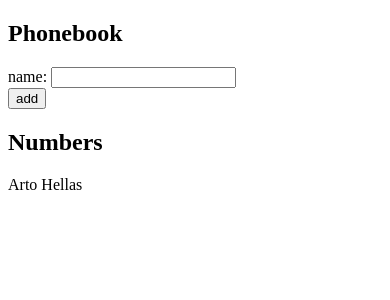
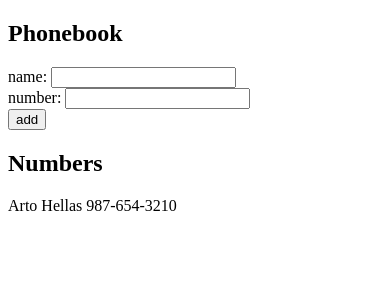
Before and after one commit to madhavarayulu/fullstackopen, a React (Vite) app in the folder part2/phonebook/: page / in a window 390 px wide. Shown: the top 300 px of the page. Built offline with nearby package versions, Linux system fonts and the light colour scheme.

Commit message:
complete 2.8: The Phonebook Step3

```diff
--- a/part2/phonebook/src/App.jsx
+++ b/part2/phonebook/src/App.jsx
@@ -2,19 +2,25 @@ import { useState } from "react";
 
 const App = () => {
   const [persons, setPersons] = useState([
-    { name: 'Arto Hellas', id: 1 }
+    { name: 'Arto Hellas', id: 1, number: `987-654-3210` }
   ])
   const [newName, setNewName] = useState('')
+  const [newNumber, setNewNumber] = useState(undefined)
 
-  const handleInput = (event) => {
+  const handleInputName = (event) => {
     setNewName(event.target.value)
+  }
+
+  const handleInputNumber = (event) => {
+    setNewNumber(event.target.value)
   }
 
   const handleSubmit = (event) => {
     event.preventDefault()
     const newPerson = {
       id: persons.length + 1,
-      name: newName
+      name: newName,
+      number: newNumber
     }
     const isNameExist = persons.find((person) => person.name === newName)
     if (isNameExist) {
@@ -23,6 +29,7 @@ const App = () => {
       setPersons((prevPersons) => [...prevPersons, newPerson])
     }
     setNewName('')
+    setNewNumber('')
   }
 
   return (
@@ -30,7 +37,10 @@ const App = () => {
       <h2>Phonebook</h2>
       <form onSubmit={handleSubmit}>
         <div>
-          name: <input value={newName} onChange={handleInput} />
+          name: <input value={newName} onChange={handleInputName} />
+        </div>
+        <div>
+          number: <input value={newNumber} onChange={handleInputNumber} />
         </div>
         <div>
           <button type="submit">add</button>
@@ -38,7 +48,7 @@ const App = () => {
       </form>
       <h2>Numbers</h2>
       {persons.map(person => (
-        <p key={person.id}>{person.name}</p>
+        <p key={person.id}>{person.name} {person.number}</p>
       ))}
     </div>
   )
```
